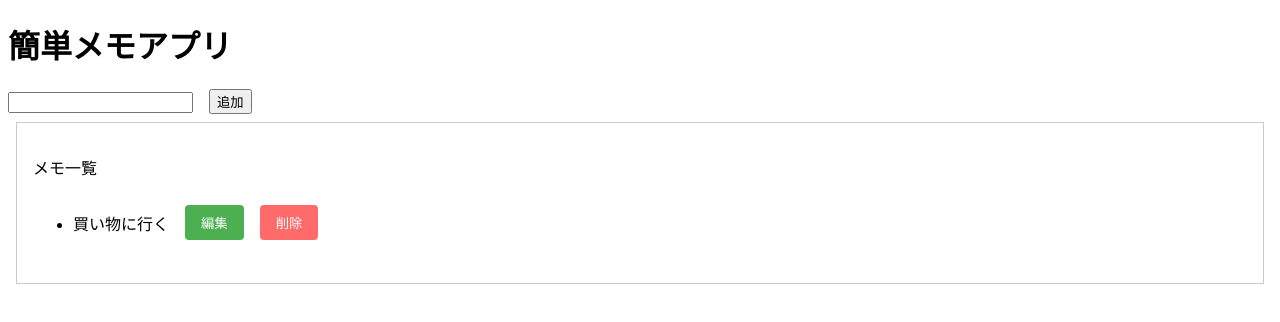
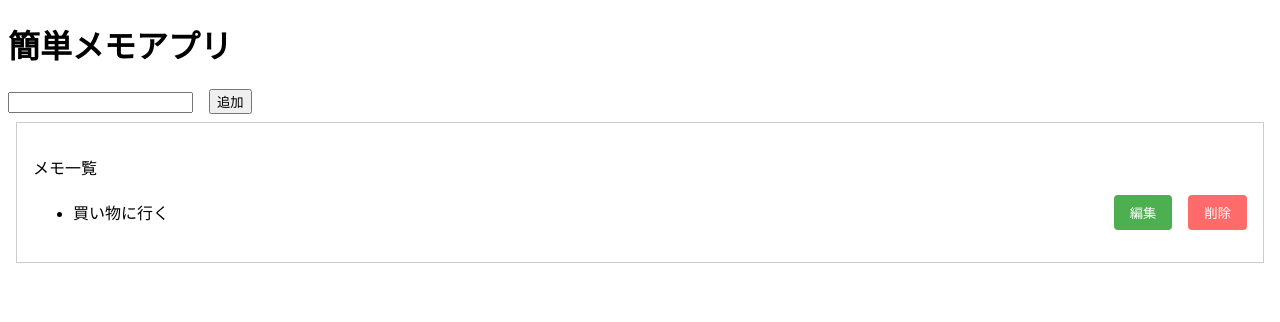
Before and after one commit to KimiyukiYamauchi/memo.react.tl, a React (Create React App) app: page / in a window 1280 px wide. Shown: the top 322 px of the page. Built offline with nearby package versions, Linux system fonts and the light colour scheme.

Commit message:
markdown 太字打ち消しイタリックの実装

```diff
--- a/src/App.module.css
+++ b/src/App.module.css
@@ -34,3 +34,93 @@
   display: flex;
   align-items: center;
 }
+
+/* Markdown スタイル */
+.memoContent {
+  flex: 1;
+  margin-right: 8px;
+  word-wrap: break-word;
+}
+
+.markdown-h1 h1,
+.markdown-h2 h2,
+.markdown-h3 h3,
+.markdown-h4 h4,
+.markdown-h5 h5,
+.markdown-h6 h6 {
+  margin: 4px 0;
+}
+
+.markdown-h1 h1 {
+  font-size: 1.6rem;
+}
+
+.markdown-h2 h2 {
+  font-size: 1.4rem;
+}
+
+.markdown-h3 h3 {
+  font-size: 1.2rem;
+}
+
+.markdown-h4 h4,
+.markdown-h5 h5,
+.markdown-h6 h6 {
+  font-size: 1rem;
+}
+
+.memoContent strong {
+  font-weight: bold;
+  color: #333;
+}
+
+.memoContent em {
+  font-style: italic;
+  color: #666;
+}
+
+.memoContent code {
+  background-color: #f5f5f5;
+  padding: 2px 6px;
+  border-radius: 3px;
+  font-family: "Courier New", monospace;
+  font-size: 0.9em;
+  color: #d63384;
+}
+
+.memoContent del {
+  text-decoration: line-through;
+  color: #999;
+}
+
+.memoContent mark {
+  background-color: #ffff00;
+  padding: 2px 4px;
+  border-radius: 2px;
+}
+.markdown-bold strong {
+  font-weight: bold;
+}
+
+.markdown-italic em {
+  font-style: italic;
+}
+
+.markdown-code code {
+  background-color: #f5f5f5;
+}
+
+.markdown-list ul {
+  list-style: disc;
+  padding-left: 20px;
+  margin: 4px 0;
+}
+
+.markdown-strikethrough del {
+  text-decoration: line-through;
+}
+
+.markdown-link a {
+  color: #1a73e8;
+  text-decoration: underline;
+}
--- a/src/App.tsx
+++ b/src/App.tsx
@@ -9,6 +9,8 @@ import {
   createKeyDownHandler,
   createEditMemoHandler,
   createStartEditHandler,
+  parseMarkdownStyles,
+  renderMarkdown,
 } from "./memoOperations";
 
 export const App: FC = () => {
@@ -92,7 +94,14 @@ export const App: FC = () => {
                     style={{ flex: 1, marginRight: "8px" }}
                   />
                 ) : (
-                  <p>{memo}</p>
+                  <div
+                    className={`${styles.memoContent} ${parseMarkdownStyles(
+                      memo
+                    )
+                      .map((style) => styles[style])
+                      .join(" ")}`}
+                    dangerouslySetInnerHTML={{ __html: renderMarkdown(memo) }}
+                  />
                 )}
                 {editingIndex !== index && (
                   <button
--- a/src/memoOperations.ts
+++ b/src/memoOperations.ts
@@ -109,3 +109,92 @@ export const createStartEditHandler =
     setEditingIndex(index);
     setEditingValue(memos[index]);
   };
+
+// 純粋関数: Markdown記法を解析してCSSクラスのリストを返す
+// 対応: 見出し(#の数)、太字(**)、イタリック(_ _)、コード(``)、リスト(-)、打ち消し(~~)、リンク[text](url)
+export const parseMarkdownStyles = (text: string): string[] => {
+  const styles: string[] = [];
+
+  // 見出し
+  const headingMatch = text.match(/^#{1,6}\s+/);
+  if (headingMatch) {
+    const level = Math.min(headingMatch[0].trim().length, 6);
+    styles.push(`markdown-h${level}`);
+  }
+
+  // 太字: **text**
+  if (/\*\*.*?\*\*/.test(text)) {
+    styles.push("markdown-bold");
+  }
+
+  // イタリック: _text_
+  if (/_.*?_/.test(text)) {
+    styles.push("markdown-italic");
+  }
+
+  // コード: `text`
+  if (/`[^`]+`/.test(text)) {
+    styles.push("markdown-code");
+  }
+
+  // リスト: - text
+  if (/^-\s+.+/m.test(text)) {
+    styles.push("markdown-list");
+  }
+
+  // 打ち消し: ~~text~~
+  if (/~.*?~/.test(text)) {
+    styles.push("markdown-strikethrough");
+  }
+
+  // リンク: [text](url)
+  if (/\[[^\]]+\]\([^)]+\)/.test(text)) {
+    styles.push("markdown-link");
+  }
+
+  return styles;
+};
+
+// 純粋関数: Markdown記法を解析してHTMLに変換
+export const renderMarkdown = (text: string): string => {
+  let rendered = text;
+
+  // 見出し (#... )
+  rendered = rendered.replace(
+    /^(#{1,6})\s+(.*)$/gm,
+    (_, hashes: string, body: string) => {
+      const level = Math.min(hashes.length, 6);
+      return `<h${level}>${body}</h${level}>`;
+    }
+  );
+
+  // リスト (- )
+  let hasList = false;
+  rendered = rendered.replace(/^-\s+(.*)$/gm, (_: string, body: string) => {
+    hasList = true;
+    return `<li>${body}</li>`;
+  });
+  if (hasList) {
+    rendered = `<ul>${rendered}</ul>`;
+  }
+
+  // 太字 **text**
+  rendered = rendered.replace(/\*(.*?)\*/g, "<strong>$1</strong>");
+
+  // イタリック _text_
+  rendered = rendered.replace(/_(.*?)_/g, "<em>$1</em>");
+
+  // コード `text`
+  rendered = rendered.replace(/`([^`]+)`/g, "<code>$1</code>");
+
+  // 打ち消し ~~text~~
+  rendered = rendered.replace(/~(.*?)~/g, "<del>$1</del>");
+
+  // リンク [text](url)
+  rendered = rendered.replace(
+    /\[([^\]]+)\]\(([^)]+)\)/g,
+    '<a href="$2" target="_blank" rel="noopener noreferrer">$1</a>'
+  );
+
+  return rendered;
+};
```
